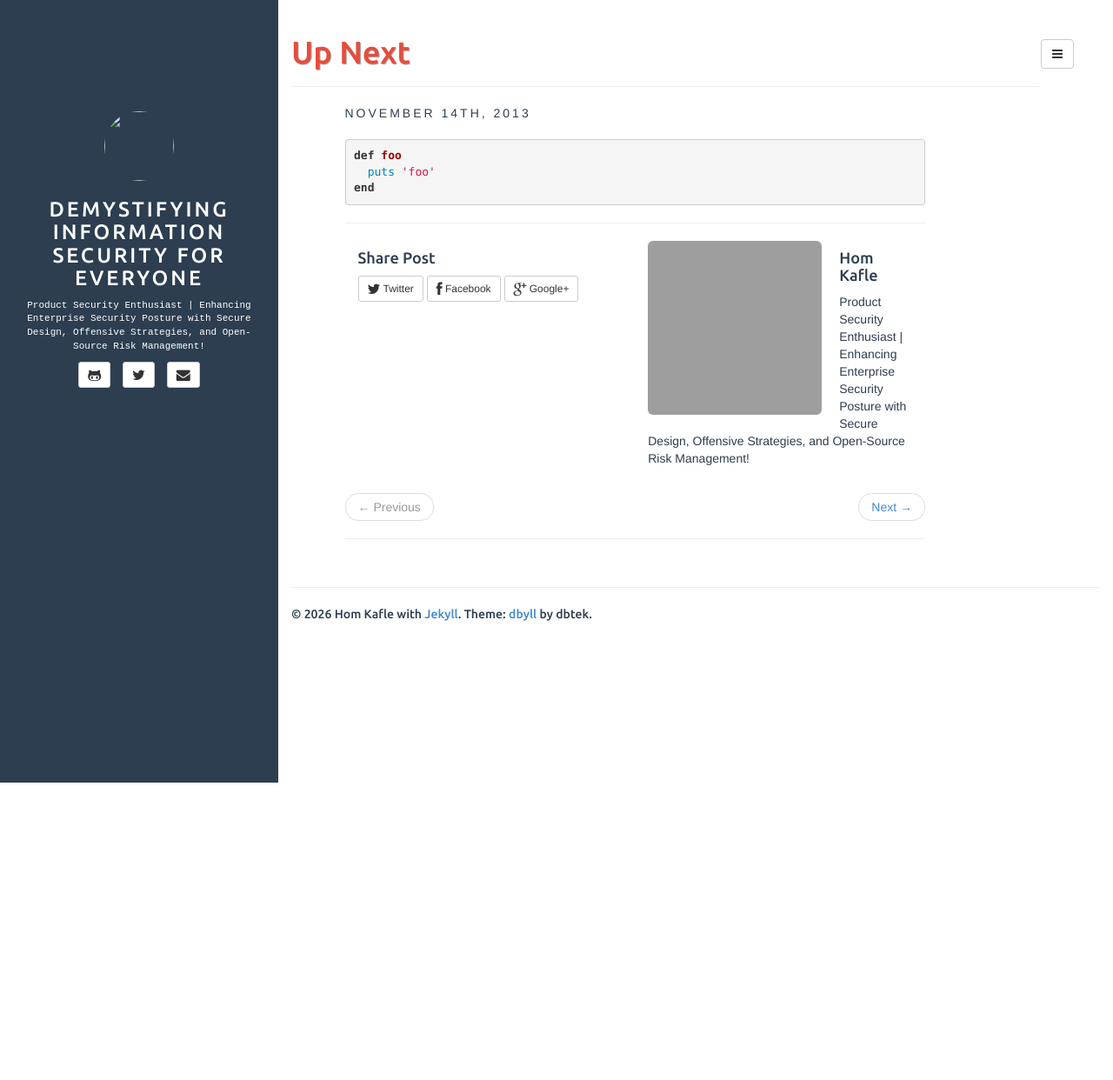
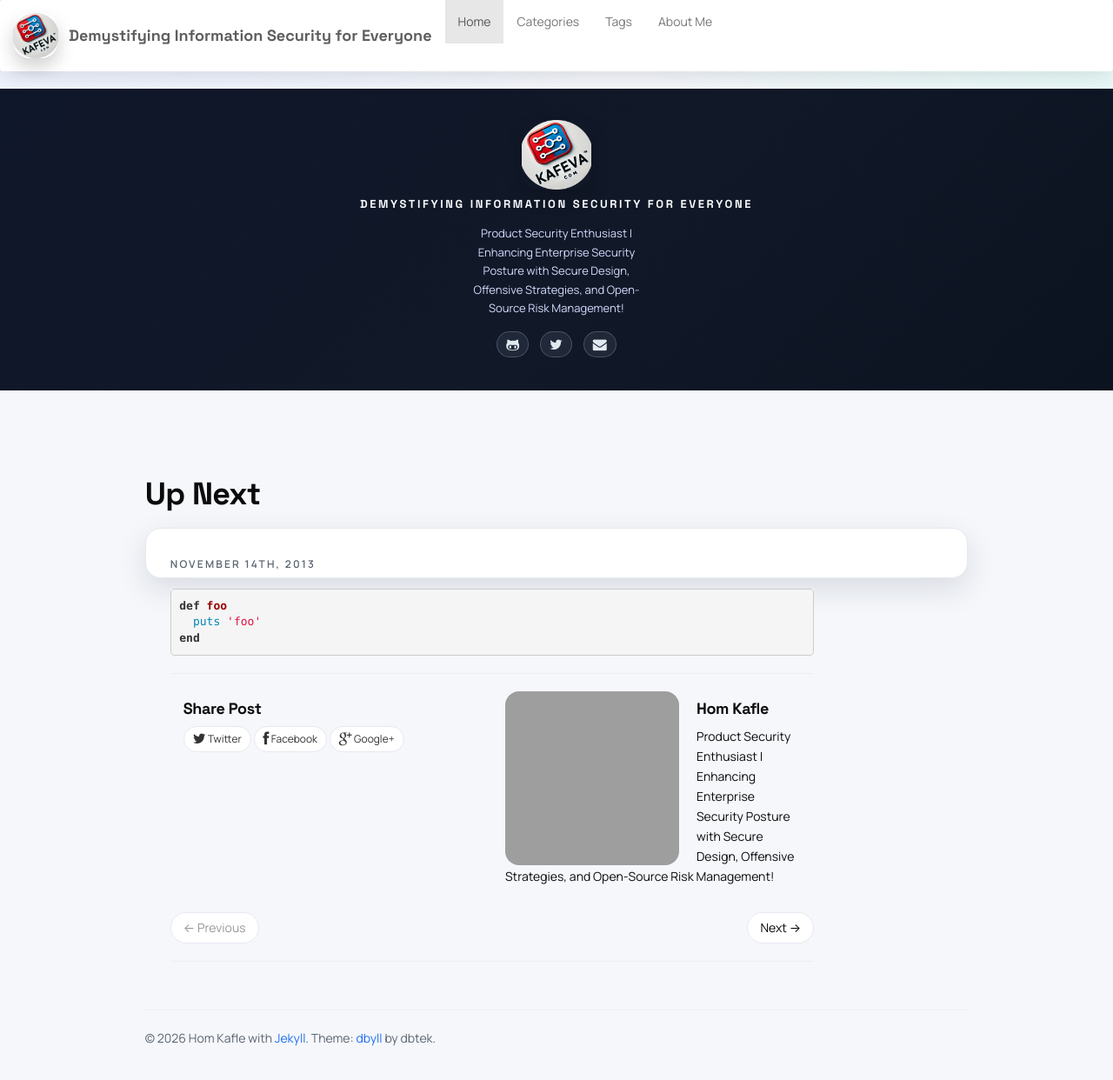
Before and after one commit to homkafle/homkafle.github.io, a Jekyll site: the page built from docs/_posts/2013-11-14-sample.md, in a window 1280 px wide and 1275 px high. Shown: the top 1242 px of the window at 87% size. Built offline with Jekyll 4.4.1, drawn with Linux system fonts in a browser that asks for light colours; grey boxes are pictures that could not be loaded.

Commit message:
Design change

```diff
--- a/docs/_includes/default.html
+++ b/docs/_includes/default.html
@@ -34,7 +34,7 @@
 </head>
 
 <body>
-	<nav class="navbar navbar-default visible-xs" role="navigation">
+	<nav class="navbar navbar-default" role="navigation">
 		<!-- Brand and toggle get grouped for better mobile display -->
 		<div class="navbar-header">
 			<button type="button" class="navbar-toggle" data-toggle="collapse" data-target="#bs-example-navbar-collapse-1">
@@ -59,7 +59,7 @@
 			</a>
 			{% endif %}
 			<a class="navbar-brand" href="{{ site.BASE_PATH }}/">
-				<img src="../assets/ico/logoo.png" class="img-circle" style="width: 80px; height: 80px;"/>
+				<img src="{{ site.BASE_PATH }}/assets/ico/logoo.png" class="img-circle" style="width: 52px; height: 52px;"/>
 				{{ site.title }}
 			</a>
 		</div>
@@ -75,26 +75,11 @@
 		</div><!-- /.navbar-collapse -->
 	</nav>
 
-	<!-- nav-menu-dropdown -->
-	<div class="btn-group hidden-xs" id="nav-menu">
-		<button type="button" class="btn btn-default dropdown-toggle" data-toggle="dropdown">
-			<i class="fa fa-bars"></i>
-		</button>
-		<ul class="dropdown-menu" role="menu">
-			<li><a href="{{ site.BASE_PATH}}/"><i class="fa fa-home"></i>Home</a></li>
-			<li><a href="{{ site.BASE_PATH}}/{{ site.categories_path }}"><i class="fa fa-folder"></i>Categories</a></li>
-			<li><a href="{{ site.BASE_PATH}}/{{ site.tags_path }}"><i class="fa fa-tags"></i>Tags</a></li>
-			<li><a href="{{ site.BASE_PATH}}/{{ site.about_path }}"><i class="fa fa-home"></i>About Me</a></li>
-			<li class="divider"></li>
-			<li><a href="#"><i class="fa fa-arrow-up"></i>Top of Page</a></li>
-		</ul>
-	</div>
+	<section class="site-hero">
+		{% include sidebar.html %}
+	</section>
 
-	<div class="col-sm-3 sidebar hidden-xs" style="{% if site.sidebar_background_image %}background: url({{site.sidebar_background_image}}) no-repeat !important;{% endif %}">
-		{% include sidebar.html %}
-	</div>
-
-	<div class="col-sm-9 col-sm-offset-3">
+	<div class="content-wrap">
 		{{ content }}
 
 		<footer>
--- a/docs/_includes/sidebar.html
+++ b/docs/_includes/sidebar.html
@@ -1,7 +1,7 @@
 <!-- sidebar.html -->
 <header class="sidebar-header" role="banner">
 	<a href="{{ site.BASE_PATH }}/">
-		<img src="../assets/ico/logoo.png" class="img-circle" style="width: 80px; height: 80px;"/>
+		<img src="{{ site.BASE_PATH }}/assets/ico/logoo.png" class="img-circle" style="width: 80px; height: 80px;"/>
 	</a>
 	<h3 class="title">
         <a href="{{ site.BASE_PATH }}/">{{ site.title }}</a>
--- a/docs/assets/css/style.css
+++ b/docs/assets/css/style.css
@@ -1,196 +1,332 @@
-@import url(//fonts.googleapis.com/css?family=Ubuntu:500&subset=latin,latin-ext);
+@import url('https://fonts.googleapis.com/css2?family=Manrope:wght@300;400;500;600;700;800&family=Space+Grotesk:wght@500;600;700&display=swap');
 
-body{
-	color: #2c3e50;
+:root {
+  --bg: #f5f7fb;
+  --bg-accent: #eef2ff;
+  --surface: #ffffff;
+  --ink: #0b0b0b;
+  --muted: #5b6470;
+  --border: #e6e9ef;
+  --accent: #1f6feb;
+  --accent-2: #0ea5a2;
+  --shadow: 0 12px 35px rgba(17, 24, 39, 0.12);
 }
 
-.sidebar {
-	position: fixed;
-	top: 0px;
-	padding-top: 10%;
-	background-color: #2c3e50;
-	color: #fff;
+* {
+  box-sizing: border-box;
 }
 
-.sidebar-header {
-	text-align: center;
-	margin-bottom: 10px;
-}
-.sidebar-header .title{
-	letter-spacing: 3px;
-	text-transform: uppercase;
+body {
+  color: var(--ink);
+  background: radial-gradient(1200px 700px at 10% -10%, #e9f0ff 0%, transparent 55%),
+              radial-gradient(900px 600px at 100% 0%, #e6fbf7 0%, transparent 60%),
+              var(--bg);
+  font-family: 'Manrope', system-ui, -apple-system, 'Segoe UI', sans-serif;
+  line-height: 1.65;
 }
 
-.sidebar-header .title a{
+a {
+  color: var(--accent);
+  transition: color 0.2s ease, opacity 0.2s ease;
+}
+
+a:hover {
+  color: #0d56c1;
   text-decoration: none;
-	color: #fff;
+}
+
+h1, h2, h3, h4, h5, h6 {
+  font-family: 'Space Grotesk', 'Manrope', sans-serif;
+  color: var(--ink);
+  font-weight: 700;
+  letter-spacing: -0.02em;
+}
+
+.page-header h1 small {
+  color: var(--muted);
+  font-weight: 500;
+  letter-spacing: 0;
+}
+
+.page-header {
+  color: var(--ink);
+  border-bottom: none;
+  padding-bottom: 0;
+  margin: 28px 0 18px;
+  text-shadow: none;
+}
+
+@media only screen and (min-width: 768px) {
+  .page-header {
+    margin-right: 0;
+  }
+}
+
+.site-hero {
+  background: linear-gradient(135deg, #0f172a 0%, #111827 55%, #0b1220 100%);
+  color: #f8fafc;
+  padding: 36px 0 28px;
+  margin-bottom: 24px;
+}
+
+.site-hero .sidebar-header {
+  text-align: center;
+  margin-bottom: 16px;
+}
+
+.site-hero #bio {
+  color: #d3dcff;
+}
+
+.sidebar-header .title {
+  letter-spacing: 0.2em;
+  text-transform: uppercase;
+  font-size: 13px;
+  margin-top: 10px;
+}
+
+.sidebar-header .title a {
+  text-decoration: none;
+  color: #f8fafc;
+}
+
+#bio {
+  font-family: 'Manrope', sans-serif;
+  font-size: 13px;
+  margin: 0 auto 16px;
+  max-width: 220px;
 }
 
 a.nav-link {
   padding-bottom: 5px;
   padding-top: 7px;
-	color: #aaa;
+  color: #c7d2fe;
 }
-a.nav-link i{
+
+a.nav-link i {
   font-size: 16px;
 }
-a.nav-link:hover { color: #777; }
 
-#bio {
-	font-family: "Courier New", Courier, monospace;
-	font-size: 11px;
-	margin: 0 auto;
-	margin-bottom: 10px;
+a.nav-link:hover {
+  color: #ffffff;
 }
 
 #contact-list li .fa,
 article .share .btn {
-	-o-transition:color .2s ease-out, background 1s ease-in;
-  -ms-transition:color .2s ease-out, background 1s ease-in;
-  -moz-transition:color .2s ease-out, background 1s ease-in;
-  -webkit-transition:color .2s ease-out, background 1s ease-in;
-  transition:color .2s ease-out, background 1s ease-in;
+  transition: color 0.2s ease-out, background 0.2s ease-in, border-color 0.2s ease-in;
 }
-#contact-list li:hover .fa-twitter,
-article .share .twitter:hover {
-	color: #00ACEE;
-	border-color: #00ACEE;
+
+#contact-list .btn {
+  background: rgba(148, 163, 184, 0.12);
+  border: 1px solid rgba(148, 163, 184, 0.35);
+  color: #e2e8f0;
+  border-radius: 999px;
 }
-#contact-list li:hover .fa-linkedin {
-	color: #1D87BD;
-}
-#contact-list li:hover .fa-envelope {
-	color: #E93E30;
-}
-#contact-list li:hover .fa-pinterest {
-	color: #CC2127;
-}
-#contact-list li:hover .fa-rss {
-	color: #e74c3c;
-}
-article .share .facebook:hover {
-	color: #43609C;
-	border-color: #43609C;
-}
-article .share .gplus:hover {
-	color: #C13929;
-	border-color: #C13929;
+
+#contact-list .btn:hover {
+  background: rgba(148, 163, 184, 0.25);
+  color: #fff;
 }
 
 #contact-list-secondary {
   padding-bottom: 10px;
 }
 
-.page-header {
-	color: #e74c3c;
-	text-shadow: 1px 1px 1px rgba(150, 150, 150, 1);
+.content-wrap {
+  padding: 0 6% 40px;
+  max-width: 1100px;
+  margin: 0 auto;
 }
 
-@media only screen and (min-width: 768px) {
-    .page-header{
-        margin-right: 70px;
+@media (min-width: 992px) {
+  .content-wrap {
+    padding: 48px 6% 60px;
   }
 }
 
-article{
-	margin-bottom: 40px;
+article {
+  background: var(--surface);
+  border: 1px solid var(--border);
+  border-radius: 18px;
+  padding: 28px 28px;
+  margin-bottom: 26px;
+  box-shadow: var(--shadow);
 }
 
-.article_body{
-	margin-top: 20px;
-	margin-bottom: 20px;
+article > .col-sm-10,
+article > .col-sm-2 {
+  padding-left: 0;
+  padding-right: 0;
 }
 
-.post-date {
-	text-transform: uppercase;
-	font-size: 14px;
-	letter-spacing: 3px;
-}
-
-article {
-	padding: 0 5% 0;
-}
-
-article.home div a, article.home pre a { color: #2c3e50; }
-article.home div a:hover, article.home pre a:hover { color: #2c3e50; text-decoration: none; }
-article img { max-width: 100%; }
-
-h1,h2,h3,h4,h5,h6 { font-family: 'Ubuntu', sans-serif; }
 article.home h1,
 article.home h2,
 article.home h3,
 article.home h4,
 article.home h5,
 article.home h6 {
-	font-family: 'Ubuntu', sans-serif;
-	color: #f2756a;
+  color: var(--ink);
 }
 
-article.home h1 a,
-article.home h2 a,
-article.home h3 a,
-article.home h4 a {
-	color: #f2756a;
+article.home h2 a {
+  color: var(--ink);
 }
-article.home h1 a:hover,
-article.home h2 a:hover,
-article.home h3 a:hover,
-article.home h4 a:hover {
-	color: #e74c3c;
+
+article.home h2 a:hover {
+  color: var(--accent);
+}
+
+article img {
+  max-width: 100%;
+  border-radius: 12px;
+}
+
+.article_body {
+  margin-top: 18px;
+  margin-bottom: 18px;
+  color: #1f2937;
+  font-size: 16px;
+}
+
+.post-date {
+  text-transform: uppercase;
+  font-size: 12px;
+  letter-spacing: 0.18em;
+  color: var(--muted);
+  font-weight: 600;
+}
+
+.featured-posts {
+  margin: 8px 0 32px;
+}
+
+.section-header {
+  display: flex;
+  flex-direction: column;
+  gap: 6px;
+  margin-bottom: 18px;
+}
+
+.section-header h2 {
+  margin: 0;
+}
+
+.section-header p {
+  margin: 0;
+  color: var(--muted);
+  font-size: 15px;
+}
+
+.featured-grid {
+  display: grid;
+  gap: 18px;
+  grid-template-columns: repeat(auto-fit, minmax(240px, 1fr));
+}
+
+.featured-card {
+  border: 1px solid var(--border);
+  border-radius: 18px;
+  padding: 22px 22px 20px;
+  background: linear-gradient(180deg, #ffffff 0%, #f7f9ff 100%);
+  box-shadow: var(--shadow);
+  height: 100%;
+}
+
+.featured-card h3 {
+  margin: 8px 0 8px;
+}
+
+.featured-excerpt {
+  color: #1f2937;
+  font-size: 15px;
+  margin: 0 0 16px;
+}
+
+.featured-link {
+  font-weight: 600;
+  color: var(--accent);
+}
+
+footer {
+  padding-top: 15px;
+  font-family: 'Manrope', sans-serif;
+  color: var(--muted);
+}
+
+footer a {
+  color: var(--accent);
+}
+
+.navbar {
+  border: none;
+  box-shadow: 0 6px 24px rgba(15, 23, 42, 0.12);
+}
+
+.navbar-default {
+  background: #ffffff;
+}
+
+.navbar-default .navbar-brand {
+  font-family: 'Space Grotesk', sans-serif;
+  font-weight: 700;
+  color: var(--ink);
+  display: flex;
+  align-items: center;
+  gap: 12px;
+}
+
+.navbar-default .navbar-toggle {
+  border: none;
+}
+
+.navbar-default .navbar-toggle .icon-bar {
+  background-color: var(--ink);
+}
+
+.badge {
+  background: var(--accent-2);
+}
+
+ul.dropdown-menu > li > a > i.fa {
+  width: 1.3em;
 }
 
 .author .author-image {
   float: left;
   margin-right: 20px;
+  border-radius: 16px;
 }
 
-footer {
-	padding-top: 15px;
-	font-family: 'Ubuntu';
+.share .btn {
+  border-radius: 999px;
+  border: 1px solid var(--border);
 }
 
-/* nav-vertical-tabs component */
-.nav-tabs-vertical {
-    border-right: 1px solid #ddd;
-}
-
-.nav-tabs-vertical li {
-    margin-right: -1px;
-}
-
-.nav-tabs-vertical>li.active>a, .nav-tabs-vertical>li.active>a:hover, .nav-tabs-vertical>li.active>a:focus {
-    color: #555;
-    cursor: default;
-    background-color: #fff;
-    border: 1px solid #ddd;
-    border-right-color: transparent;
-}
-
-.nav-tabs-vertical>li>a {
-    line-height: 1.428571429;
-    border: 1px solid transparent;
-    border-radius: 4px 0 0 4px;
-}
-
-.badge { background: #F2756A; }
-
-#nav-menu{
-    position: fixed;
-    top: 45px;
-    right: 45px;
-    z-index: 2000;
-}
-#nav-menu .dropdown-menu {
-    left: inherit;
-    right: 0px;
-}
-
-ul.dropdown-menu>li>a>i.fa {
-    width: 1.3em;
+.pager li > a,
+.pager li > span {
+  border-radius: 999px;
+  border: 1px solid var(--border);
+  color: var(--ink);
 }
 
 .img-circle {
-	width: 50px;   /* Adjust as needed */
-	height: 50px;  /* Adjust as needed */
-	object-fit: cover;  /* Ensures proper scaling */
+  width: 70px;
+  height: 70px;
+  object-fit: cover;
+  border-radius: 20px;
+  box-shadow: 0 10px 20px rgba(0, 0, 0, 0.18);
 }
+
+@media (max-width: 767px) {
+  .site-hero {
+    padding: 28px 0 20px;
+  }
+
+  .content-wrap {
+    padding: 0 18px 32px;
+  }
+
+  article {
+    padding: 22px 20px;
+  }
+}
```
Also changed, not shown: docs/index.html (+38 -0 lines). Lines whose indentation alone changed are shown as unchanged.
